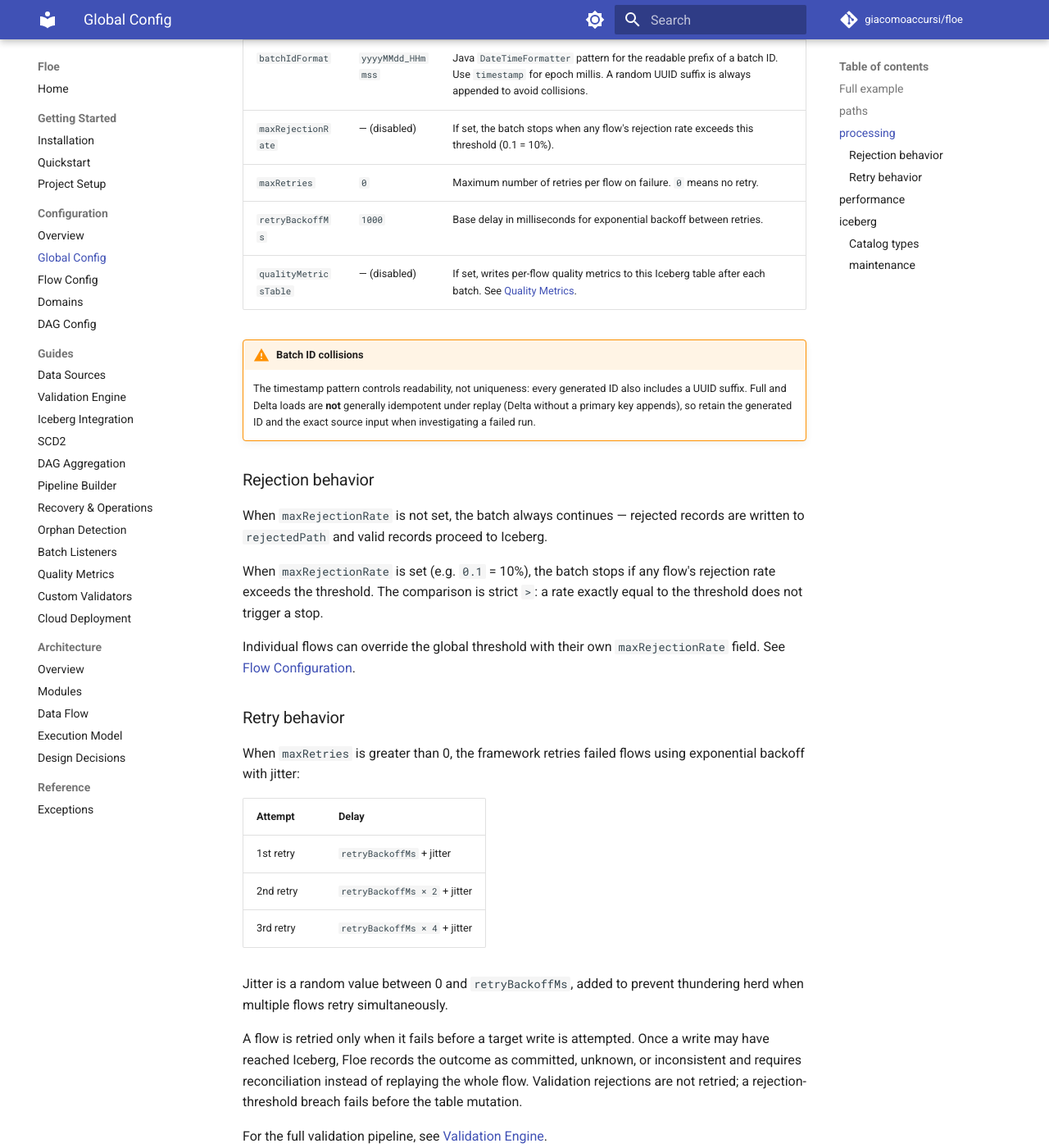
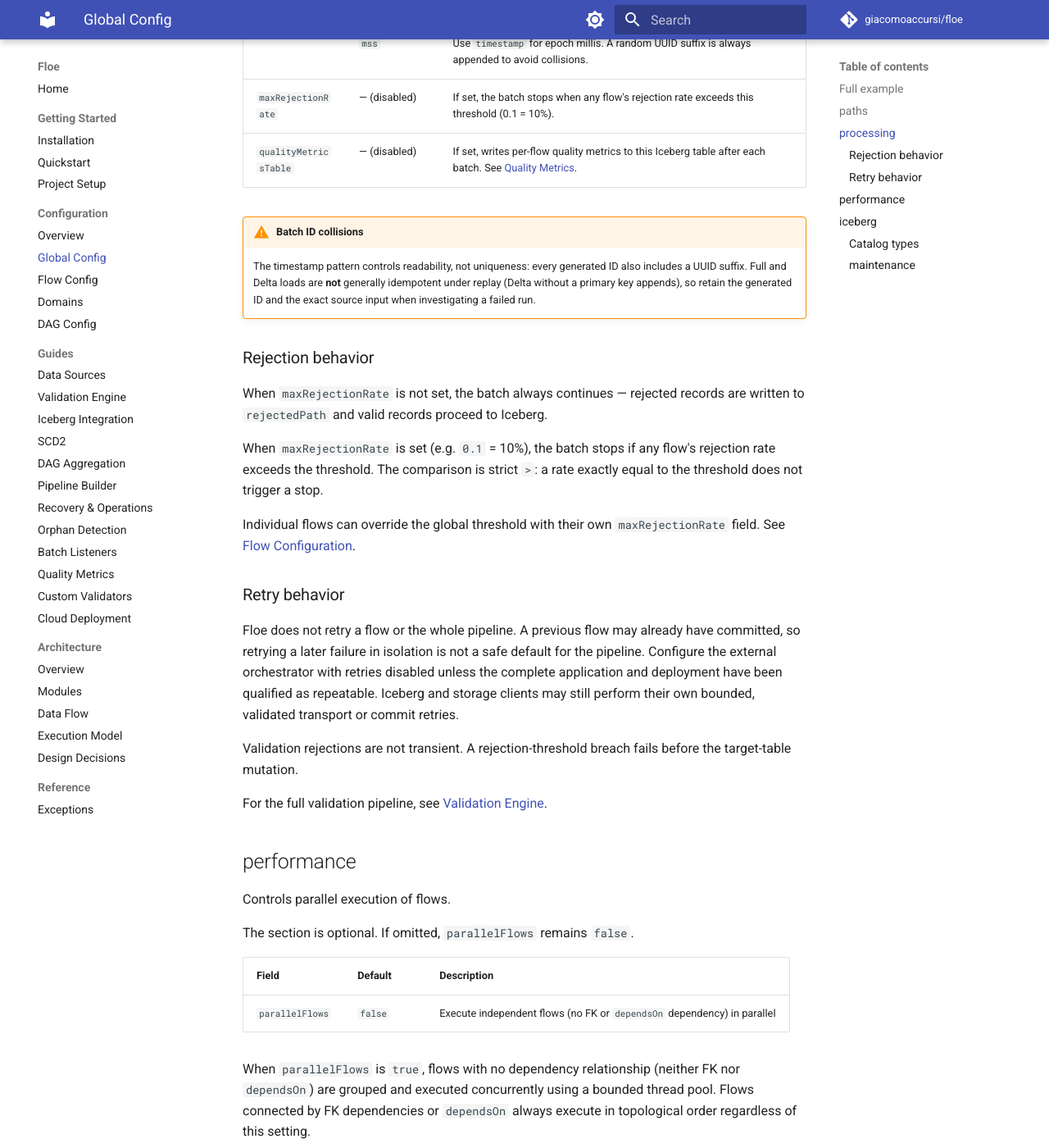
Before and after one commit to giacomoaccursi/Floe, an MkDocs documentation site: the page built from site-docs/configuration/global.md, in a window 1280 px wide and 1400 px high, scrolled down 1683 px. Shown: the whole window at 82% size. Built offline with MkDocs 1.6.1 and Material for MkDocs 9.7.7, drawn with Linux system fonts in a browser that asks for light colours; comment, search, counter and statistics services are not loaded; some of the changed text lies outside the part shown.

Commit message:
refactor(orchestration)!: remove internal flow retries

```diff
--- a/site-docs/configuration/global.md
+++ b/site-docs/configuration/global.md
@@ -65,8 +63,6 @@ Controls batch execution and validation behavior. This entire section is optiona
 |-------|---------|-------------|
 | `batchIdFormat` | `yyyyMMdd_HHmmss` | Java `DateTimeFormatter` pattern for the readable prefix of a batch ID. Use `timestamp` for epoch millis. A random UUID suffix is always appended to avoid collisions. |
 | `maxRejectionRate` | — (disabled) | If set, the batch stops when any flow's rejection rate exceeds this threshold (0.1 = 10%). |
-| `maxRetries` | `0` | Maximum number of retries per flow on failure. `0` means no retry. |
-| `retryBackoffMs` | `1000` | Base delay in milliseconds for exponential backoff between retries. |
 | `qualityMetricsTable` | — (disabled) | If set, writes per-flow quality metrics to this Iceberg table after each batch. See [Quality Metrics](../guides/quality-metrics.md). |
 
 !!!warning "Batch ID collisions"
@@ -82,17 +78,9 @@ Individual flows can override the global threshold with their own `maxRejectionR
 
 ### Retry behavior
 
-When `maxRetries` is greater than 0, the framework retries failed flows using exponential backoff with jitter:
+Floe does not retry a flow or the whole pipeline. A previous flow may already have committed, so retrying a later failure in isolation is not a safe default for the pipeline. Configure the external orchestrator with retries disabled unless the complete application and deployment have been qualified as repeatable. Iceberg and storage clients may still perform their own bounded, validated transport or commit retries.
 
-| Attempt | Delay |
-|---------|-------|
-| 1st retry | `retryBackoffMs` + jitter |
-| 2nd retry | `retryBackoffMs × 2` + jitter |
-| 3rd retry | `retryBackoffMs × 4` + jitter |
-
-Jitter is a random value between 0 and `retryBackoffMs`, added to prevent thundering herd when multiple flows retry simultaneously.
-
-A flow is retried only when it fails before a target write is attempted. Once a write may have reached Iceberg, Floe records the outcome as committed, unknown, or inconsistent and requires reconciliation instead of replaying the whole flow. Validation rejections are not retried; a rejection-threshold breach fails before the table mutation.
+Validation rejections are not transient. A rejection-threshold breach fails before the target-table mutation.
 
 For the full validation pipeline, see [Validation Engine](../guides/validation.md).
 
```
Also changed, not shown: other parts of site-docs/configuration/global.md (+0 -2 lines), site-docs/architecture/modules.md (+0 -1 lines), site-docs/configuration/flows.md (+2 -2 lines), 5 other files.
